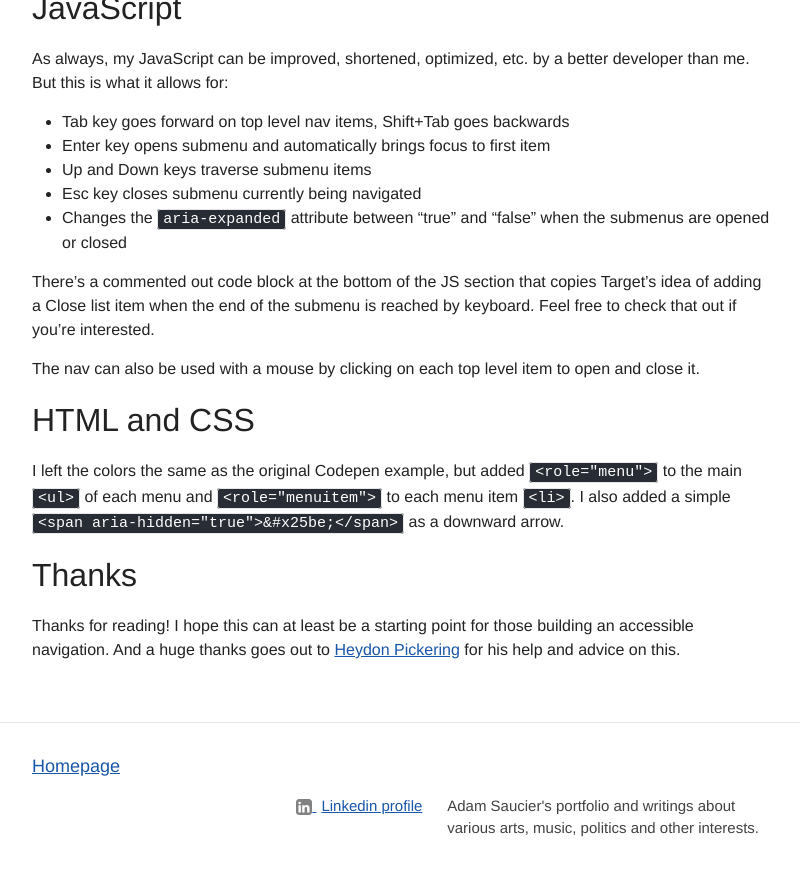
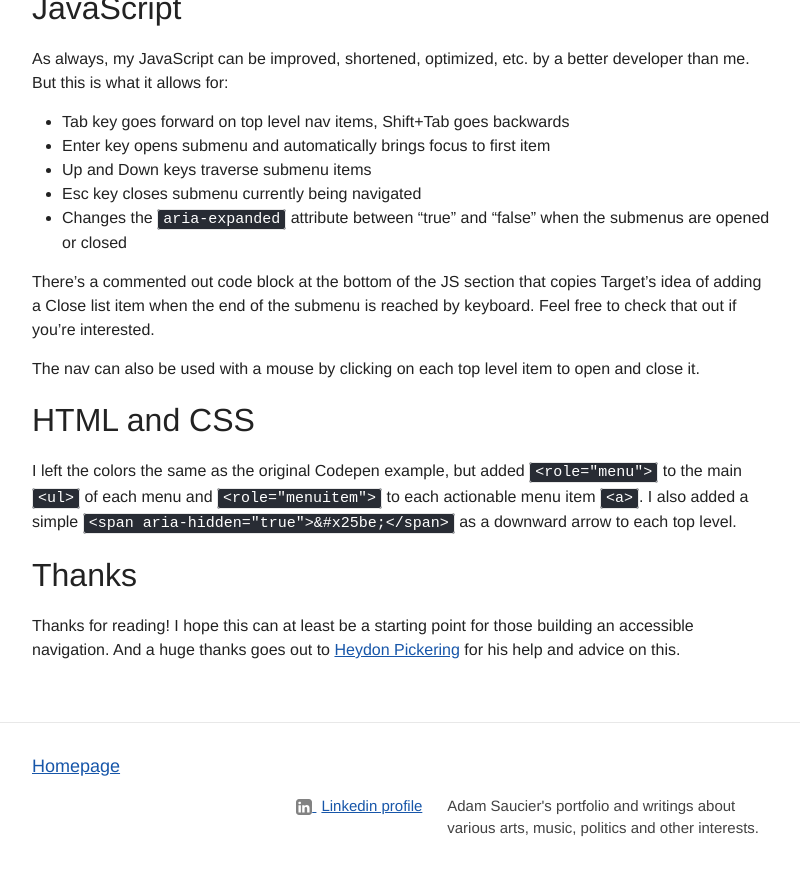
Before and after one commit to ajsaucier/ajsaucier.github.io, a Jekyll site: the page built from _posts/2018-06-13-accessible-keyboard-navigation.md, in a window 1280 px wide and 900 px high, scrolled down 1042 px. Shown: the top 876 px of the window, without its empty margins (238-1038 px from the left). Built offline with Jekyll 4.4.1, drawn with Linux system fonts in a browser that asks for light colours.

Commit message:
Corrected menuitem
Put the role=“menuitem” on each a element instead of li elements in
Codepen and corrected paragraph.

```diff
--- a/_posts/2018-06-13-accessible-keyboard-navigation.md
+++ b/_posts/2018-06-13-accessible-keyboard-navigation.md
@@ -36,7 +36,7 @@
 
 ## HTML and CSS
 
-I left the colors the same as the original Codepen example, but added `<role="menu">` to the main `<ul>` of each menu and `<role="menuitem">` to each menu item `<li>`. I also added a simple `<span aria-hidden="true">&#x25be;</span>` as a downward arrow.
+I left the colors the same as the original Codepen example, but added `<role="menu">` to the main `<ul>` of each menu and `<role="menuitem">` to each actionable menu item `<a>`. I also added a simple `<span aria-hidden="true">&#x25be;</span>` as a downward arrow to each top level.
 
 ## Thanks
 
```
